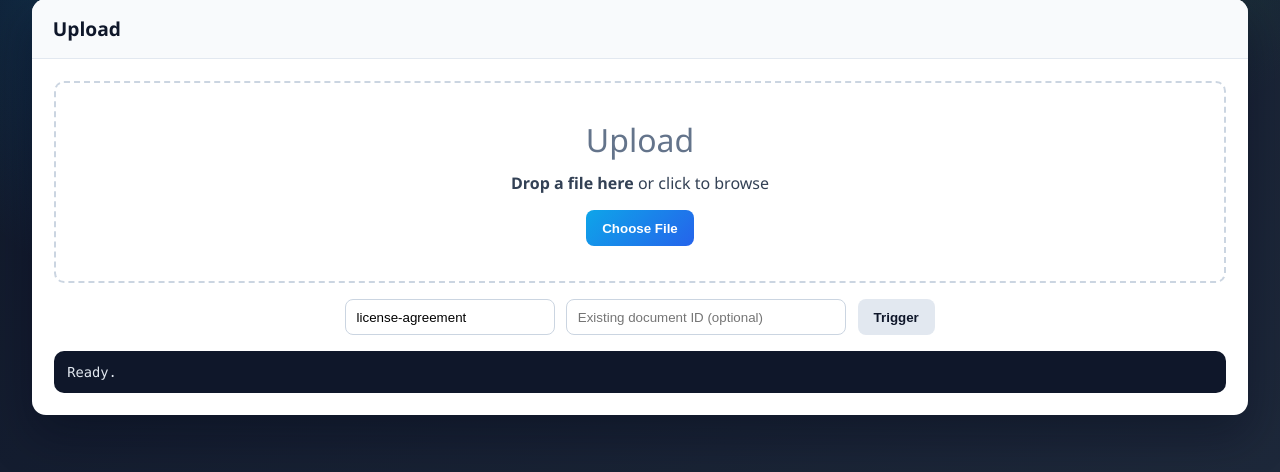
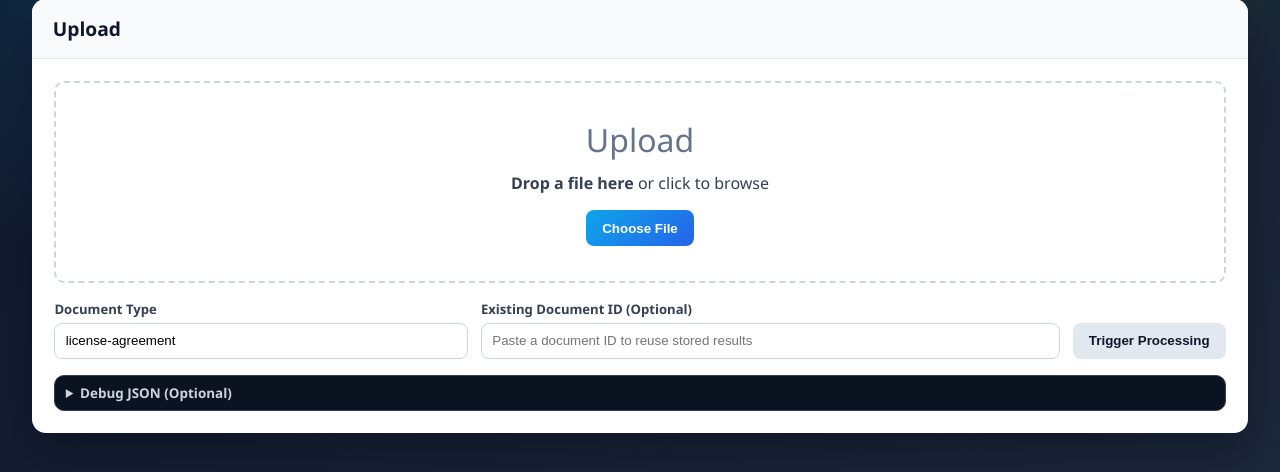
Before and after one commit to deril2605/Intelligent-Document-Processing-Production-Ready, a FastAPI app: page / in a window 1280 px wide. Shown: the part 214-686 px from the top of the page. Run offline with FastAPI, Linux system fonts and the light colour scheme.

Commit message:
better ui

```diff
--- a/src/api/templates/index.html
+++ b/src/api/templates/index.html
@@ -108,6 +108,28 @@
             flex-wrap: wrap;
             gap: .7rem;
             justify-content: center;
+            align-items: center;
+        }
+        .action-grid {
+            margin-top: 1rem;
+            display: grid;
+            grid-template-columns: 1fr 1.4fr auto;
+            gap: .8rem;
+            align-items: end;
+        }
+        .field-block {
+            display: flex;
+            flex-direction: column;
+            gap: .35rem;
+        }
+        .field-label {
+            font-size: .82rem;
+            color: #334155;
+            font-weight: 700;
+        }
+        .action-btns {
+            display: flex;
+            gap: .55rem;
             align-items: center;
         }
 
@@ -305,6 +327,7 @@
             background: #fff;
             padding: .55rem;
             scroll-margin-top: 10px;
+            overflow: auto;
         }
         .page-card-title {
             font-size: .86rem;
@@ -352,6 +375,19 @@
             overflow: auto;
             white-space: pre-wrap;
         }
+        #debugDetails {
+            margin-top: 1rem;
+            border: 1px solid #334155;
+            border-radius: 10px;
+            padding: .5rem .65rem;
+            background: #0b1220;
+            color: #cbd5e1;
+        }
+        #debugDetails > summary {
+            cursor: pointer;
+            font-size: .84rem;
+            font-weight: 700;
+        }
 
         @keyframes pulse { 0%, 100% { opacity: .45; } 50% { opacity: 1; } }
         @keyframes spin { to { transform: rotate(360deg); } }
@@ -362,6 +398,7 @@
             .header h1 { font-size: 1.9rem; }
             .review-row { grid-template-columns: 1fr; }
             .review-conf { text-align: left; }
+            .action-grid { grid-template-columns: 1fr; }
         }
     </style>
 </head>
@@ -387,10 +424,21 @@
                     <button class="btn btn-primary" id="chooseFileBtn" type="button">Choose File</button>
                 </div>
 
-                <div class="controls">
-                    <input id="documentType" class="input" value="license-agreement" placeholder="Document type">
-                    <input id="existingDocId" class="input" placeholder="Existing document ID (optional)" style="min-width:280px;">
-                    <button class="btn btn-secondary" id="triggerBtn" type="button" onclick="triggerCurrent()">Trigger</button>
+                <div class="action-grid">
+                    <div class="field-block">
+                        <label class="field-label" for="documentType">Document Type</label>
+                        <input id="documentType" class="input" value="license-agreement" placeholder="e.g. license-agreement">
+                    </div>
+                    <div class="field-block">
+                        <label class="field-label" for="existingDocId">Existing Document ID (Optional)</label>
+                        <input id="existingDocId" class="input" placeholder="Paste a document ID to reuse stored results">
+                    </div>
+                    <div class="field-block">
+                        <label class="field-label">&nbsp;</label>
+                        <div class="action-btns">
+                            <button class="btn btn-secondary" id="triggerBtn" type="button" onclick="triggerCurrent()">Trigger Processing</button>
+                        </div>
+                    </div>
                 </div>
 
                 <div class="upload-wrap" id="uploadWrap">
@@ -411,7 +459,10 @@
                 </div>
 
                 <div id="errorBox" class="error-box"></div>
-                <div id="debugOutput">Ready.</div>
+                <details id="debugDetails">
+                    <summary>Debug JSON (Optional)</summary>
+                    <pre id="debugOutput">Ready.</pre>
+                </details>
             </div>
         </div>
 
@@ -664,6 +715,7 @@
                 normalizedEditor.innerHTML = '<div class="review-key">No normalized fields detected.</div>';
                 return;
             }
+            const prettyName = (fieldKey) => fieldKey.replace(/_normalized$/i, '');
             keys.forEach((key) => {
                 const val = normalizedFields[key];
                 let value = extractDisplayValue(val);
@@ -682,7 +734,7 @@
                 const row = document.createElement('div');
                 row.className = 'review-row';
                 row.innerHTML = `
-                    <div class="review-key">${key}</div>
+                    <div class="review-key">${prettyName(key)}</div>
                     <div>
                         <input class="review-input" data-field-key="${key}" value="${String(formatFieldValue(value ?? '')).replaceAll('"', '&quot;')}" />
                         ${usedRawFallback ? `<div class="review-hint">No normalized value returned; prefilled from raw field.</div>` : ''}
@@ -877,18 +929,19 @@
                 item.innerHTML = '<span class="field-name">Info</span><span class="field-value">No raw fields found</span>';
                 fieldsList.appendChild(item);
             } else {
+                const prettyRawName = (fieldKey) => fieldKey.replace(/_raw$/i, '');
                 rawKeys.forEach((key) => {
                     const val = rawFields[key];
                     const text = (val && typeof val === 'object' && 'value' in val) ? val.value : val;
-                    const renderedValue = formatFieldValue(text);
                     const pages = (val && typeof val === 'object' && Array.isArray(val.pages)) ? val.pages : [];
                     const firstPage = pages.length ? pages[0] : null;
+                    const renderedValue = firstPage ? formatFieldValue(text) : '';
                     const confidence = (val && typeof val === 'object' && typeof val.confidence === 'number') ? val.confidence : null;
                     const item = document.createElement('li');
                     item.className = 'field-item';
                     item.innerHTML = `
                         <div>
-                            <div class="field-name">${key}</div>
+                            <div class="field-name">${prettyRawName(key)}</div>
                             ${firstPage ? `<div class="field-page">Page ${firstPage}</div>` : `<div class="field-page-missing">No source page found in PDF</div>`}
                             ${confidence !== null ? `<div class="field-confidence">Confidence: ${(confidence * 100).toFixed(1)}%</div>` : ''}
                         </div>
```
